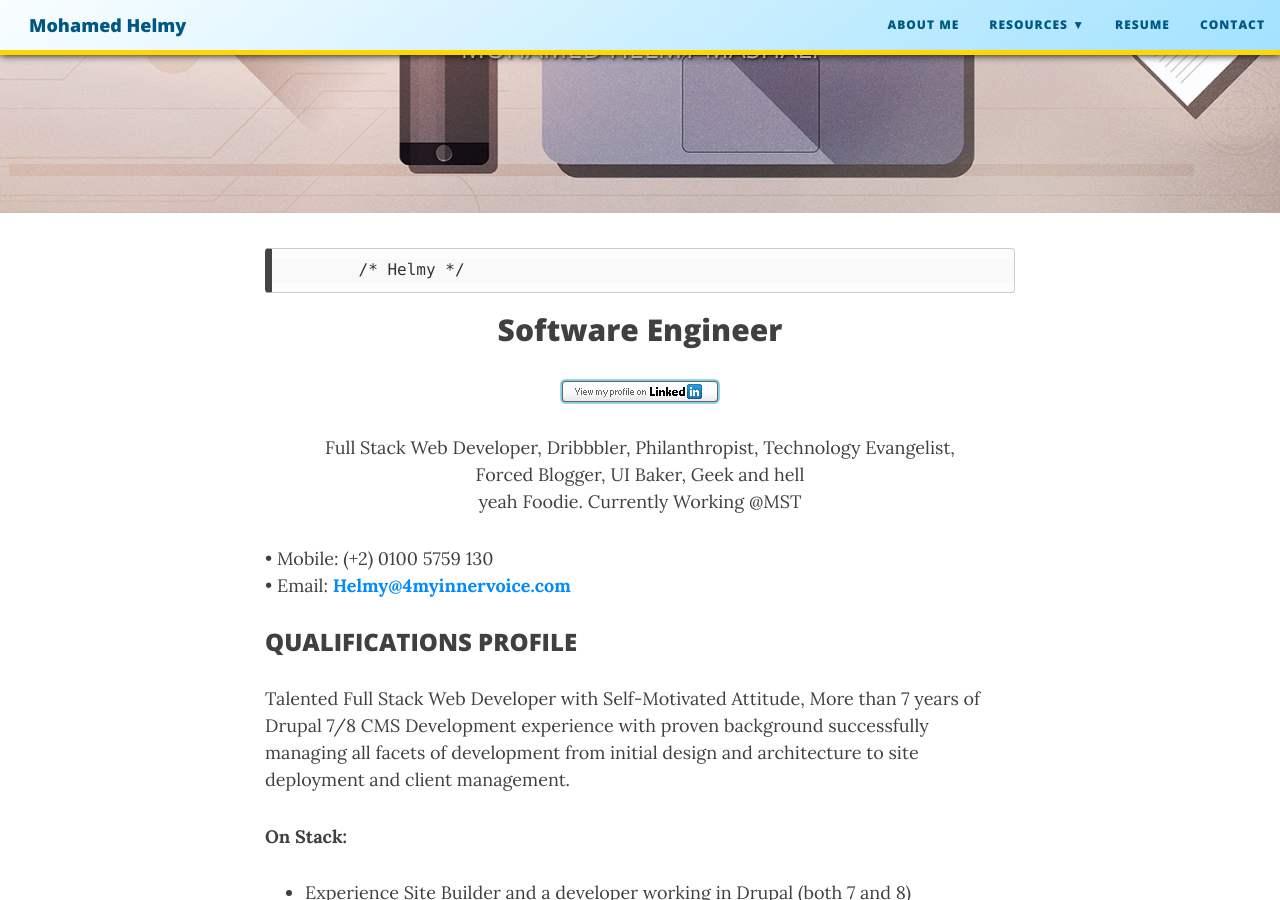
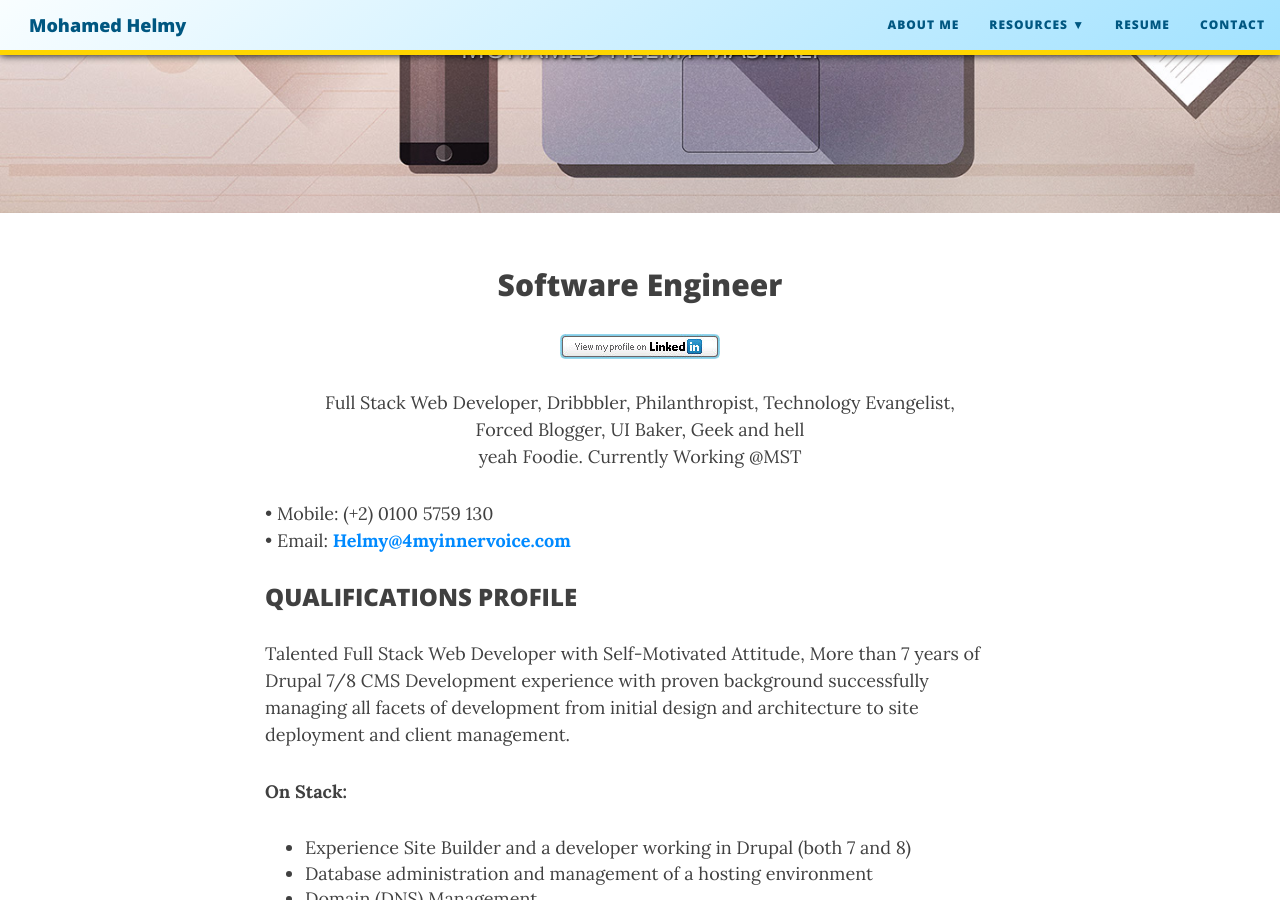
Before and after one commit to M-Helmy/m-helmy.github.io, a Jekyll site: the page built from resume.md, in a window 1280 px wide and 900 px high, scrolled down 330 px. Built offline with Jekyll 4.4.1, drawn with Linux system fonts in a browser that asks for light colours; nearby versions of some CDN libraries; comment, search, counter and statistics services are not loaded.

Commit message:
Update resume.md

```diff
--- a/resume.md
+++ b/resume.md
@@ -4,7 +4,7 @@ title: Resume
 subtitle: MOHAMED HELMY MASHALI
 bigimg: /img/desk.jpg
 ---
-<meta name="theme-color" content="#ffd6008c" />            /* Helmy */
+<meta name="theme-color" content="#ffd6008c" />
 
 <h2 style="text-align:center;">Software Engineer</h2>
 <p style="text-align:center;"><a href="https://www.linkedin.com/in/mohamedhelmy/" rel="nofollow" target="_blank"><img src="https://m-helmy.github.io/img/linkedin.jpg" alt="LinkedIn Add to Profile button"></a></p>
```
